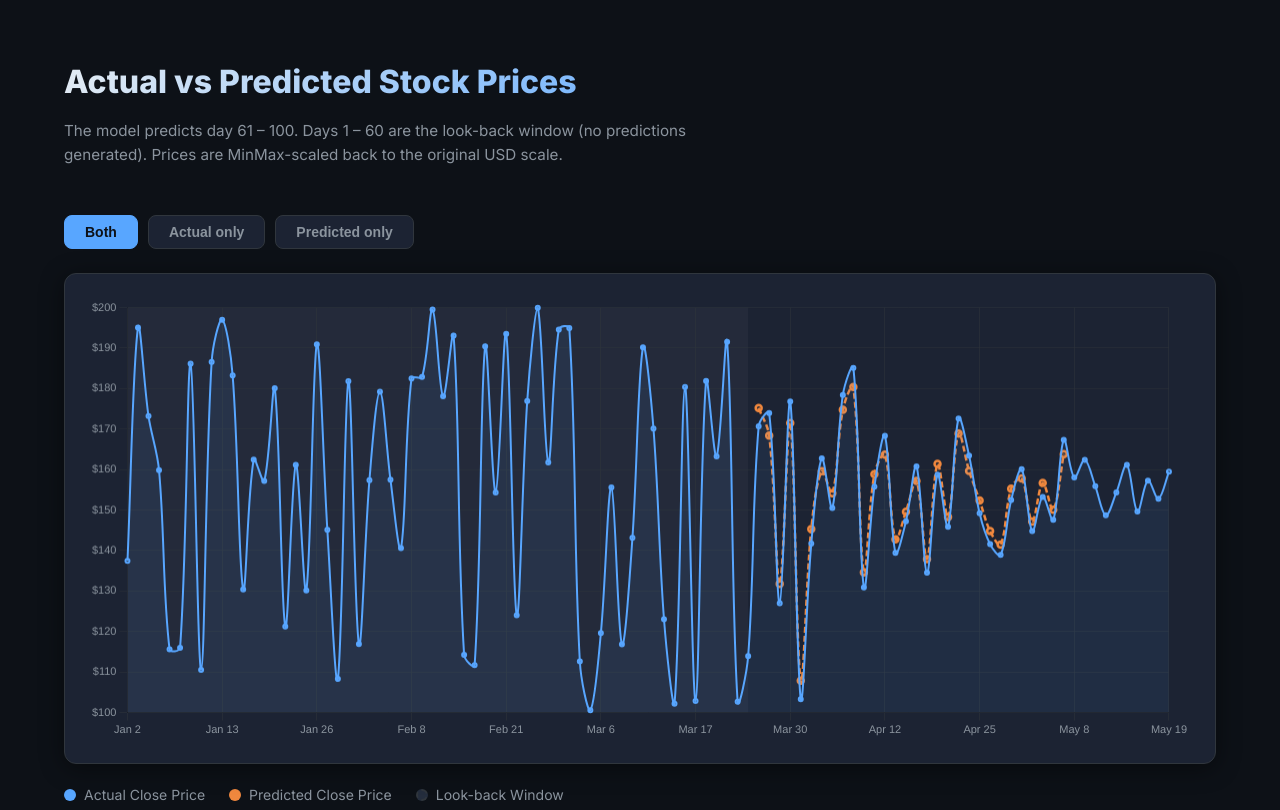
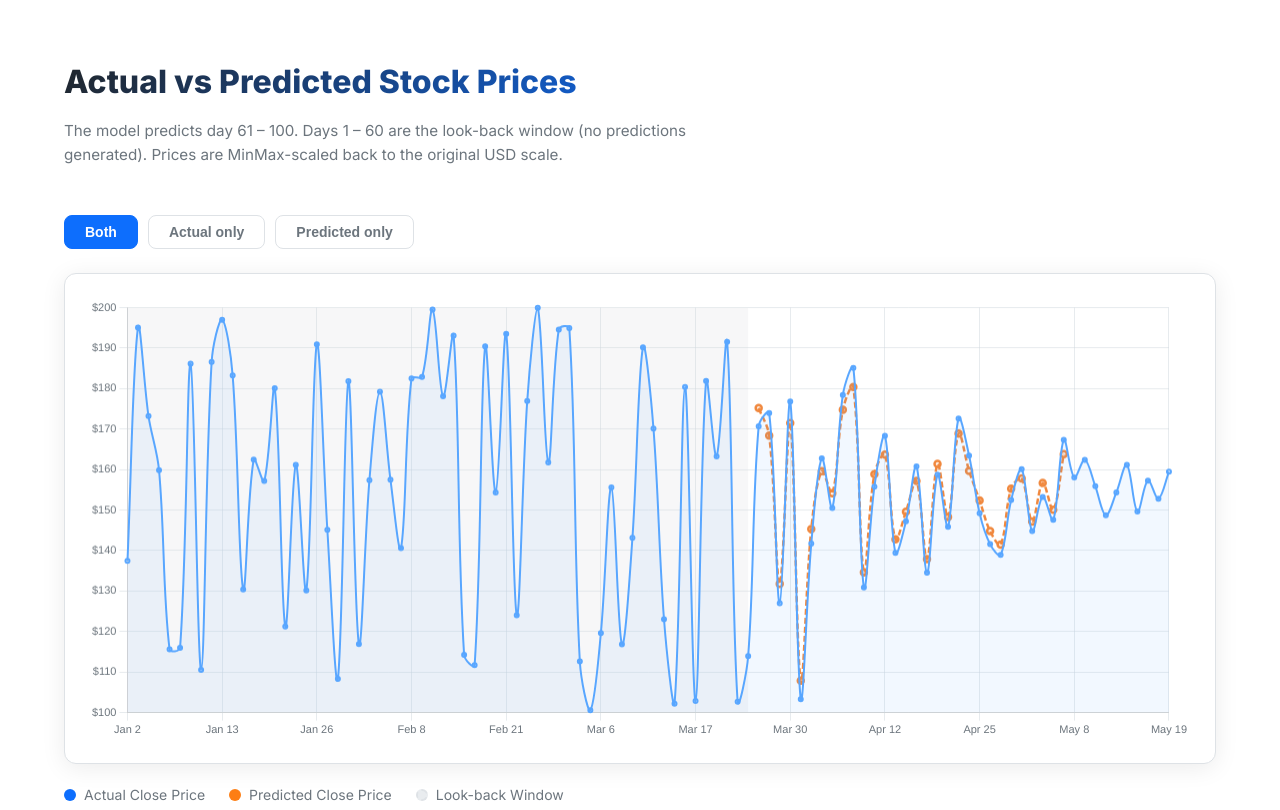
Before and after one commit to Sanjaylicet/StockTrendAI-Stock-Market-Forecasting-Model, a plain HTML site: page index.html in a window 1280 px wide. Shown: the part 762-1572 px from the top of the page. Drawn offline with nearby package versions, Linux system fonts and the light colour scheme.

Commit message:
Light theme

```diff
--- a/app.js
+++ b/app.js
@@ -142,11 +142,11 @@ const priceChart = new Chart(priceCtx, {
     plugins: {
       legend: { display: false },
       tooltip: {
-        backgroundColor: 'rgba(22,27,34,0.95)',
-        borderColor: '#30363d',
+        backgroundColor: 'rgba(255,255,255,0.95)',
+        borderColor: '#dee2e6',
         borderWidth: 1,
-        titleColor: '#8b949e',
-        bodyColor: '#e6edf3',
+        titleColor: '#6c757d',
+        bodyColor: '#212529',
         padding: 12,
         callbacks: {
           label: ctx => {
@@ -158,12 +158,12 @@ const priceChart = new Chart(priceCtx, {
     },
     scales: {
       x: {
-        grid:  { color: 'rgba(48,54,61,0.5)' },
-        ticks: { color: '#8b949e', maxTicksLimit: 12, font: { size: 11 } }
+        grid:  { color: 'rgba(208,215,222,0.5)' },
+        ticks: { color: '#6c757d', maxTicksLimit: 12, font: { size: 11 } }
       },
       y: {
-        grid:  { color: 'rgba(48,54,61,0.5)' },
-        ticks: { color: '#8b949e', callback: v => `$${v}`, font: { size: 11 } }
+        grid:  { color: 'rgba(208,215,222,0.5)' },
+        ticks: { color: '#6c757d', callback: v => `$${v}`, font: { size: 11 } }
       }
     }
   }
@@ -227,12 +227,12 @@ new Chart(lossCtx, {
     },
     scales: {
       x: {
-        grid:  { color: 'rgba(48,54,61,0.5)' },
-        ticks: { color: '#8b949e', maxTicksLimit: 10, font: { size: 11 } }
+        grid:  { color: 'rgba(208,215,222,0.5)' },
+        ticks: { color: '#6c757d', maxTicksLimit: 10, font: { size: 11 } }
       },
       y: {
-        grid:  { color: 'rgba(48,54,61,0.5)' },
-        ticks: { color: '#8b949e', font: { size: 11 } },
+        grid:  { color: 'rgba(208,215,222,0.5)' },
+        ticks: { color: '#6c757d', font: { size: 11 } },
         min: 0,
         max: 0.45
       }
--- a/style.css
+++ b/style.css
@@ -5,20 +5,20 @@
 *, *::before, *::after { box-sizing: border-box; margin: 0; padding: 0; }
 
 :root {
-  --bg:        #0d1117;
-  --bg-alt:    #161b22;
-  --surface:   #1c2333;
-  --surface2:  #242d3d;
-  --border:    #30363d;
-  --accent:    #58a6ff;
-  --accent2:   #f0883e;
-  --green:     #3fb950;
-  --purple:    #bc8cff;
-  --red:       #ff7b72;
-  --text:      #e6edf3;
-  --text-muted:#8b949e;
+  --bg:        #ffffff;
+  --bg-alt:    #f8f9fa;
+  --surface:   #ffffff;
+  --surface2:  #e9ecef;
+  --border:    #dee2e6;
+  --accent:    #0d6efd;
+  --accent2:   #fd7e14;
+  --green:     #198754;
+  --purple:    #6f42c1;
+  --red:       #dc3545;
+  --text:      #212529;
+  --text-muted:#6c757d;
   --radius:    12px;
-  --shadow:    0 4px 24px rgba(0,0,0,.45);
+  --shadow:    0 4px 24px rgba(0,0,0,.08);
 }
 
 html { scroll-behavior: smooth; }
@@ -36,7 +36,7 @@ body {
   position: sticky;
   top: 0;
   z-index: 100;
-  background: rgba(13,17,23,.85);
+  background: rgba(255,255,255,.85);
   backdrop-filter: blur(12px);
   border-bottom: 1px solid var(--border);
 }
@@ -92,8 +92,9 @@ body {
 .section-title {
   font-size: 2rem;
   font-weight: 800;
-  background: linear-gradient(135deg, #e6edf3, var(--accent));
+  background: linear-gradient(135deg, #212529, var(--accent));
   -webkit-background-clip: text;
+  background-clip: text;
   -webkit-text-fill-color: transparent;
   margin-bottom: 12px;
 }
@@ -105,8 +106,9 @@ body {
 .hero-title {
   font-size: clamp(2.4rem, 5vw, 3.6rem);
   font-weight: 800;
-  background: linear-gradient(135deg, #fff 30%, var(--accent) 70%, var(--purple));
+  background: linear-gradient(135deg, #212529 30%, var(--accent) 70%, var(--purple));
   -webkit-background-clip: text;
+  background-clip: text;
   -webkit-text-fill-color: transparent;
   line-height: 1.1;
   margin-bottom: 20px;
@@ -153,8 +155,8 @@ body {
   cursor: pointer;
   transition: all .2s;
 }
-.btn:hover { border-color: var(--accent); color: var(--text); }
-.btn-primary, .btn.active { background: var(--accent); border-color: var(--accent); color: #0d1117; }
+.btn:hover { border-color: var(--accent); color: var(--accent); }
+.btn-primary, .btn.active { background: var(--accent); border-color: var(--accent); color: #ffffff; }
 
 .chart-wrapper {
   background: var(--surface);
```
